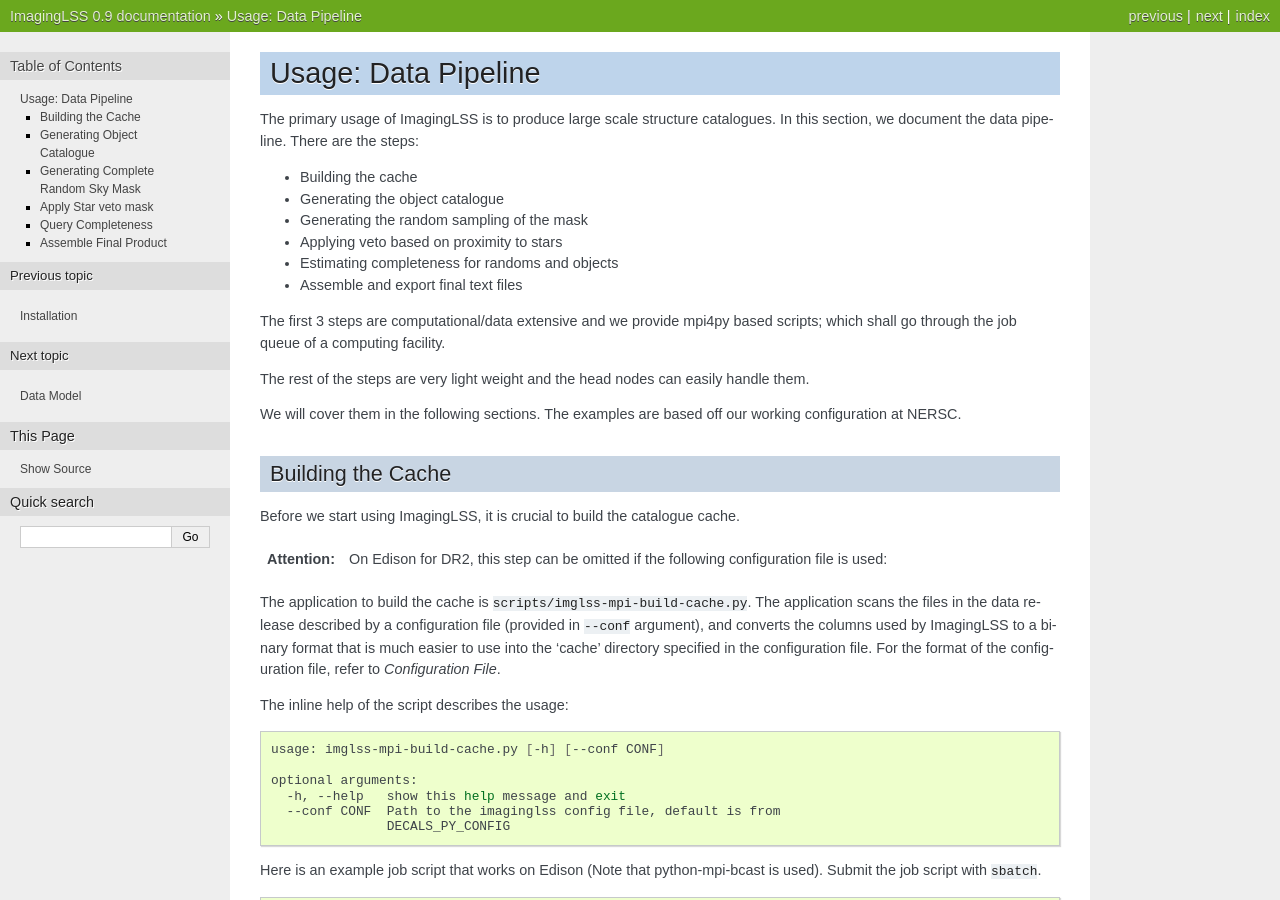
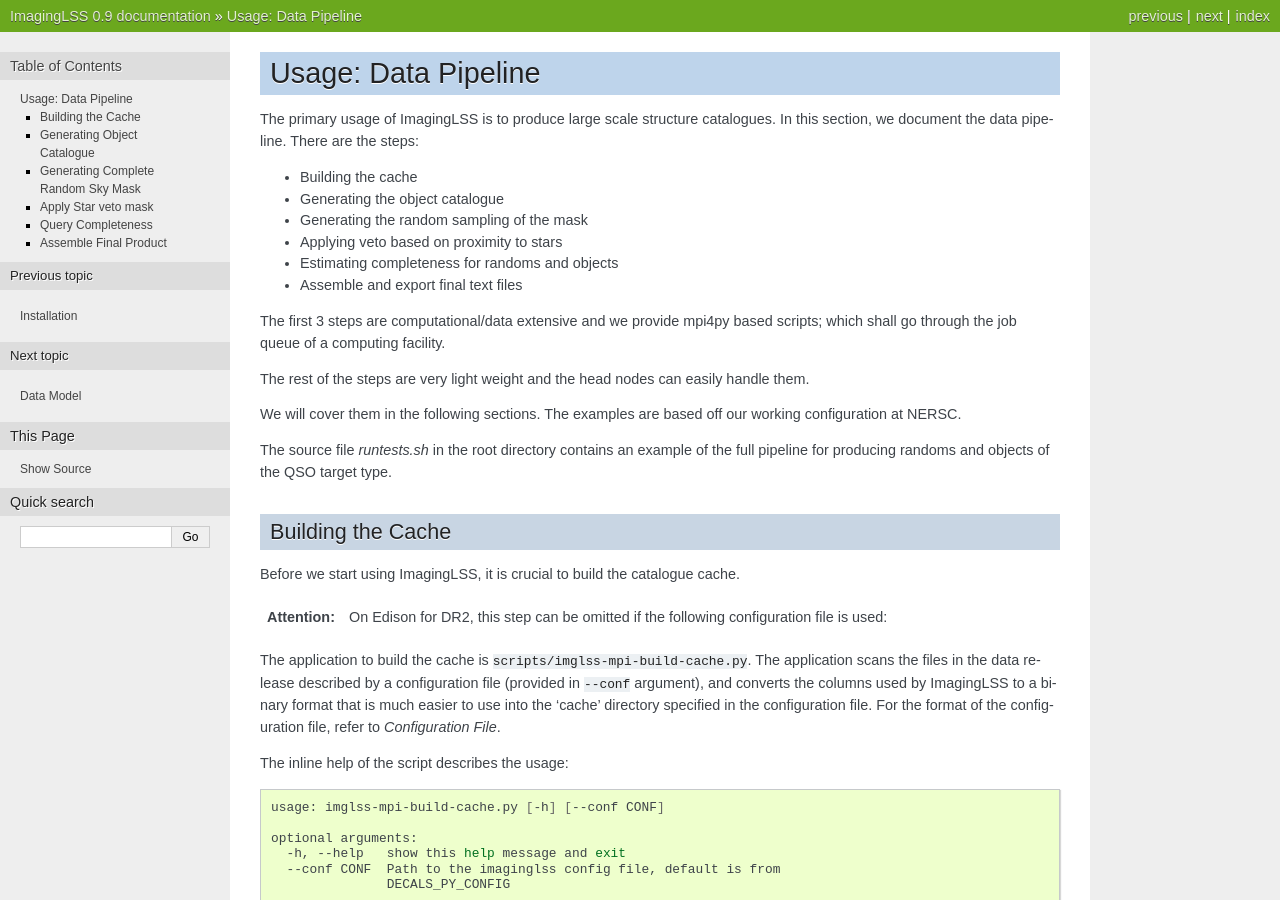
Before and after one commit to desihub/imaginglss, a Sphinx documentation site: the page built from docs/datapipeline.rst, in a window 1280 px wide and 900 px high. Built offline with Sphinx 7.4.7, drawn with Linux system fonts in a browser that asks for light colours; formulas are drawn with MathJax 3; pages that are not in the unit, such as notebooks, are missing from menus.

Commit message:
mention an example.

```diff
--- a/docs/datapipeline.rst
+++ b/docs/datapipeline.rst
@@ -18,6 +18,10 @@ The rest of the steps are very light weight and the head nodes can easily handle
 
 We will cover them in the following sections. The examples are based off our
 working configuration at NERSC.
+
+The source file `runtests.sh` in the root directory
+contains an example of the full pipeline for producing randoms
+and objects of the QSO target type.
 
 Building the Cache
 ------------------
```
